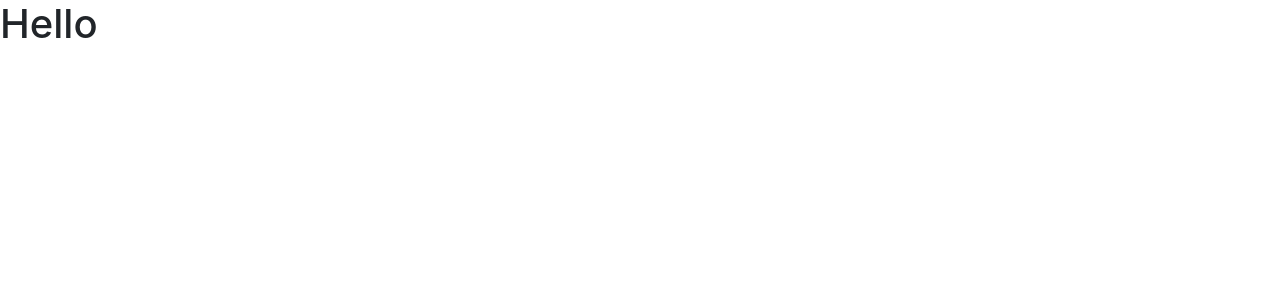
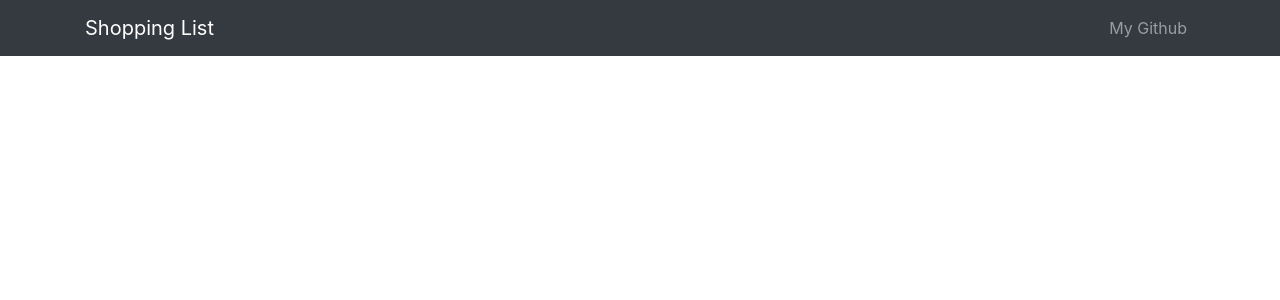
Before and after one commit to charlesmartinreed/mern-stack-intro, a React (Create React App) app in the folder client/: page / in a window 1280 px wide. Shown: the top 300 px of the page. Built offline with nearby package versions, Linux system fonts and the light colour scheme.

Commit message:
Create AppNavbar component.

```diff
--- a/client/src/App.js
+++ b/client/src/App.js
@@ -1,11 +1,12 @@
 import React from "react";
 import "bootstrap/dist/css/bootstrap.min.css";
+import AppNavbar from "./components/AppNavbar";
 import "./App.css";
 
 function App() {
   return (
     <div className="App">
-      <h1>Hello</h1>
+      <AppNavbar />
     </div>
   );
 }
--- a/client/src/components/AppNavbar.js
+++ b/client/src/components/AppNavbar.js
@@ -0,0 +1,48 @@
+// using reactstrap
+import React, { Component } from "react";
+import {
+  Collapse,
+  Navbar,
+  NavbarToggler,
+  NavbarBrand,
+  Nav,
+  NavItem,
+  NavLink,
+  Container
+} from "reactstrap";
+
+class AppNavbar extends Component {
+  state = {
+    isOpen: false
+  };
+
+  toggle = () => {
+    this.setState({
+      isOpen: !this.state.isOpen
+    });
+  };
+
+  render() {
+    return (
+      <div>
+        <Navbar color="dark" dark expand="sm" className="mb-5">
+          <Container>
+            <NavbarBrand href="/">Shopping List</NavbarBrand>
+            <NavbarToggler onClick={this.toggle} />
+            <Collapse isOpen={this.state.isOpen} navbar>
+              <Nav className="ml-auto" navbar>
+                <NavItem>
+                  <NavLink href="https://github.com/charlesmartinreed">
+                    My Github
+                  </NavLink>
+                </NavItem>
+              </Nav>
+            </Collapse>
+          </Container>
+        </Navbar>
+      </div>
+    );
+  }
+}
+
+export default AppNavbar;
```
